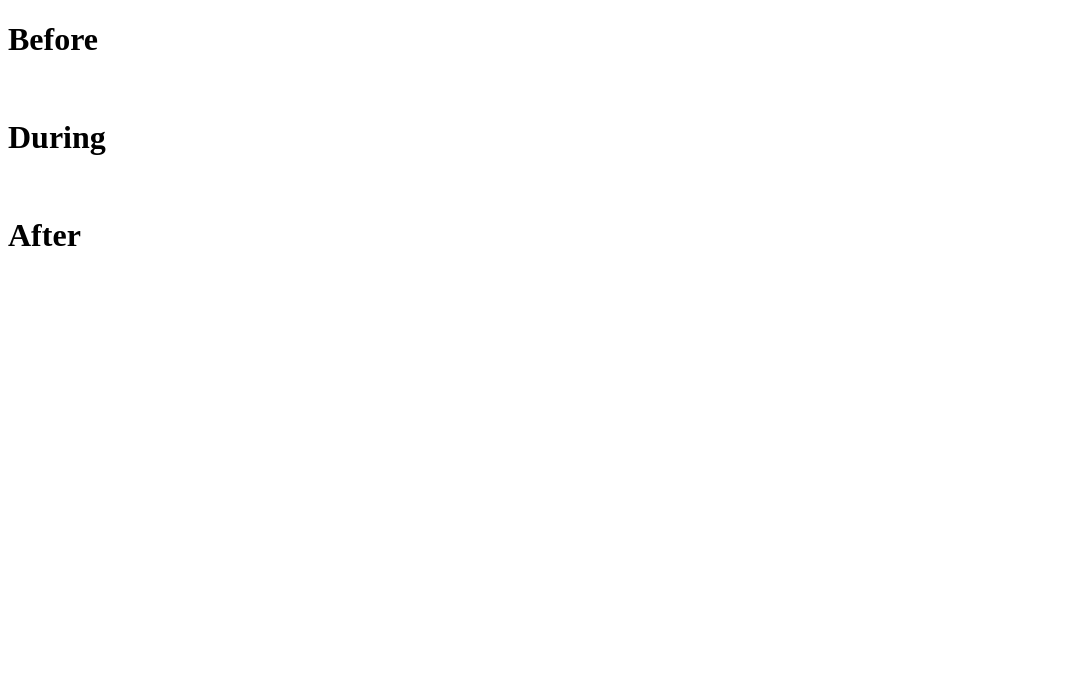
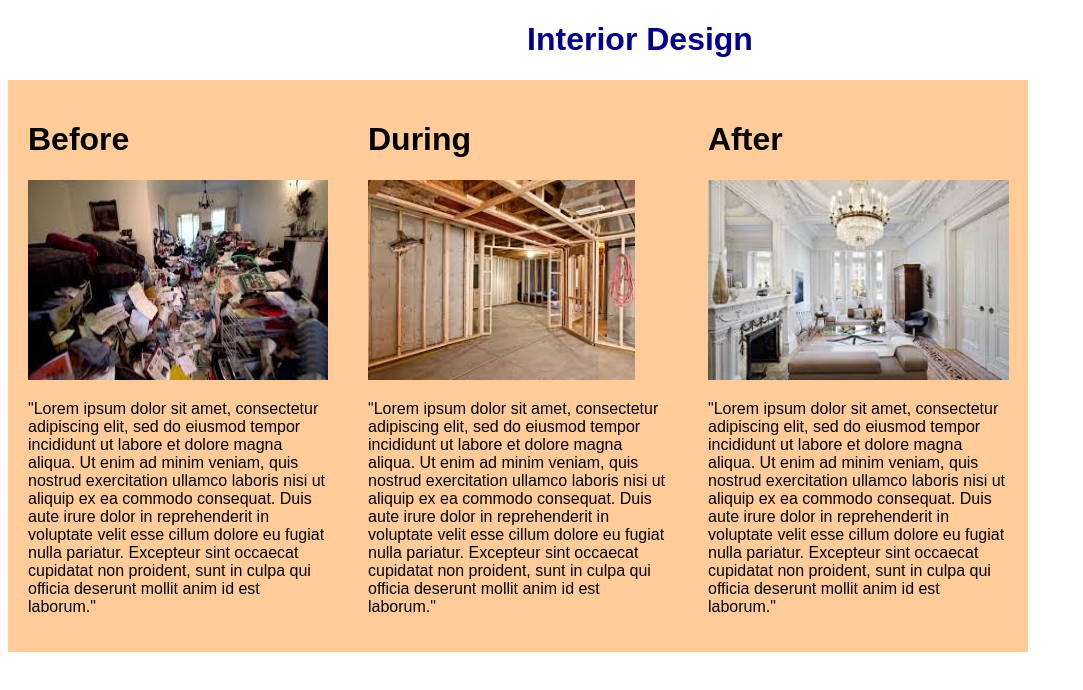
Before and after one commit to ChrisMCrow/renovations, a plain HTML site: page index.html in a window 1280 px wide. Shown: the whole page, without its empty margins (0-1083 px from the left). Drawn offline with Linux system fonts and the light colour scheme.

Commit message:
add columns and content to renovations website

```diff
--- a/css/styles.css
+++ b/css/styles.css
@@ -0,0 +1,16 @@
+body {
+  font-family: sans-serif;
+}
+
+.columns {
+  float: left;
+  width: 300px;
+  padding: 20px;
+  background-color: #ffcc99;
+}
+
+h1.title {
+  font-family: fantasy;
+  text-align: center;
+  color:darkblue;
+}
--- a/index.html
+++ b/index.html
@@ -5,16 +5,23 @@
     <title>Renovations</title>
   </head>
   <body>
+    <h1 class="title">Interior Design</h1>
     <div class="columns">
       <h1>Before</h1>
-        <img>
-        <p></p>
+        <img src="img/reno-before.jpeg" alt="Room before renovations" height=200px width=300px>
+        <p>"Lorem ipsum dolor sit amet, consectetur adipiscing elit, sed do eiusmod tempor incididunt ut labore et dolore magna aliqua. Ut enim ad minim veniam, quis nostrud exercitation ullamco laboris nisi ut aliquip ex ea commodo consequat. Duis aute irure dolor in reprehenderit in voluptate velit esse cillum dolore eu fugiat nulla pariatur. Excepteur sint occaecat cupidatat non proident, sunt in culpa qui officia deserunt mollit anim id est laborum."</p>
+    </div>
+
+    <div class="columns">
       <h1>During</h1>
-        <img>
-        <p></p>
+        <img src="img/reno-during.jpeg" alt="Room during renovations" height=200px>
+        <p>"Lorem ipsum dolor sit amet, consectetur adipiscing elit, sed do eiusmod tempor incididunt ut labore et dolore magna aliqua. Ut enim ad minim veniam, quis nostrud exercitation ullamco laboris nisi ut aliquip ex ea commodo consequat. Duis aute irure dolor in reprehenderit in voluptate velit esse cillum dolore eu fugiat nulla pariatur. Excepteur sint occaecat cupidatat non proident, sunt in culpa qui officia deserunt mollit anim id est laborum."</p>
+    </div>
+
+    <div class="columns">
       <h1>After</h1>
-        <img>
-        <p></p>
+        <img src="img/reno-after.jpeg" alt="Room after renovations" height=200px>
+        <p>"Lorem ipsum dolor sit amet, consectetur adipiscing elit, sed do eiusmod tempor incididunt ut labore et dolore magna aliqua. Ut enim ad minim veniam, quis nostrud exercitation ullamco laboris nisi ut aliquip ex ea commodo consequat. Duis aute irure dolor in reprehenderit in voluptate velit esse cillum dolore eu fugiat nulla pariatur. Excepteur sint occaecat cupidatat non proident, sunt in culpa qui officia deserunt mollit anim id est laborum."</p>
     </div>
   </body>
 </html>
```
Also changed, not shown: img/reno-after.jpeg (added), img/reno-before.jpeg (added), img/reno-during.jpeg (added).
